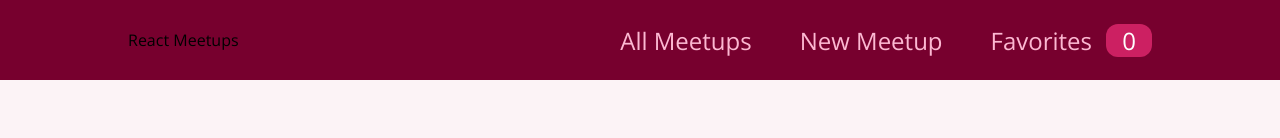
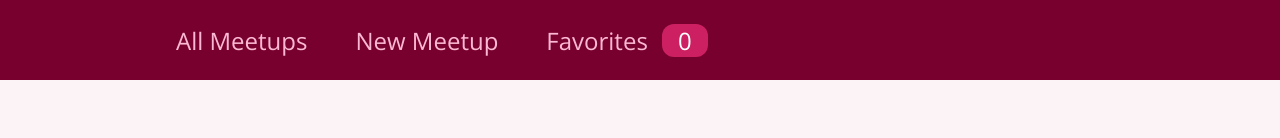
Before and after one commit to jeanaica/react-in-action, a React (Vite) app: page /new-meetup in a window 1280 px wide. Shown: the top 138 px of the page. Built offline with nearby package versions, Linux system fonts and the light colour scheme; no server answers.

Commit message:
🐛 Remove extra text

```diff
--- a/src/components/layout/MainNavigation.jsx
+++ b/src/components/layout/MainNavigation.jsx
@@ -9,7 +9,6 @@ function MainNavigation() {
 
   return (
     <header className={styles['header']}>
-      <div>React Meetups</div>
       <nav>
         <ul>
           <li>
```
